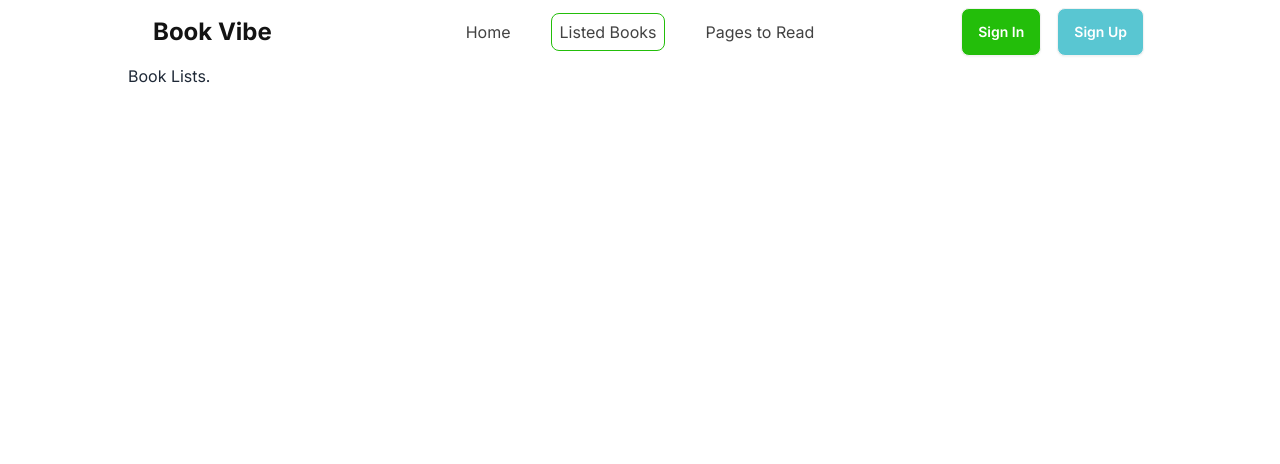
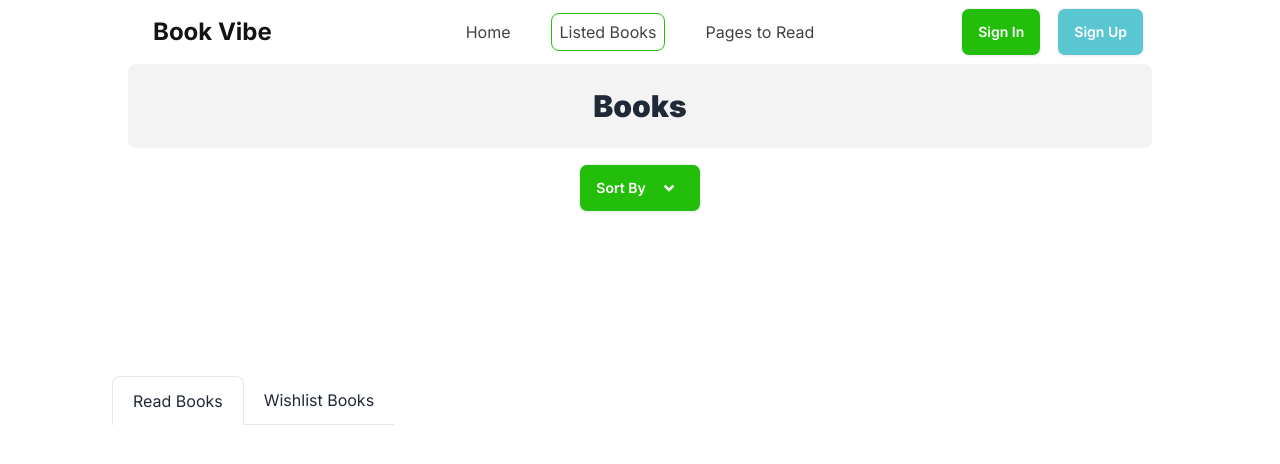
Before and after one commit to AbdurRahim80/book-review, a React (Vite) app: page /listed_books in a window 1280 px wide. Shown: the top 464 px of the page. Built offline with nearby package versions, Linux system fonts and the light colour scheme; a web font is replaced by a local one.

Commit message:
add router

```diff
--- a/src/coponents/bookDetails/BookDetails.jsx
+++ b/src/coponents/bookDetails/BookDetails.jsx
@@ -3,10 +3,10 @@ import { Link, useLoaderData, useParams } from 'react-router-dom';
 
 const BookDetails = () => {
     const bookDetails = useLoaderData();
-    console.log(bookDetails)
+    // console.log(bookDetails)
     const { bookId } = useParams()
     const bookDetail = bookDetails.find(bookDeta => bookDeta.bookId === bookId);
-    console.log(bookDetail);
+    // console.log(bookDetail);
     const { image, tags, bookName, review, author, category, rating, totalPages, publisher, yearOfPublishing } = bookDetail;
 
     return (
--- /dev/null
+++ b/src/coponents/read/Read.jsx
@@ -0,0 +1,14 @@
+import React from 'react';
+import { useLoaderData } from 'react-router-dom';
+
+const Read = () => {
+    const readData = useLoaderData();
+    console.log("data.................................................",readData);
+    return (
+        <div>
+            Read
+        </div>
+    );
+};
+
+export default Read;
--- /dev/null
+++ b/src/coponents/wishList/WishList.jsx
@@ -0,0 +1,11 @@
+import React from 'react';
+
+const WishList = () => {
+    return (
+        <div>
+            WishList
+        </div>
+    );
+};
+
+export default WishList;
--- a/src/pages/booksListed/BookListed.jsx
+++ b/src/pages/booksListed/BookListed.jsx
@@ -1,9 +1,40 @@
-import React from 'react';
+import React, { useState } from 'react';
+import { RiArrowDropDownLine } from "react-icons/ri";
+import { NavLink } from 'react-router-dom';
 
 const BookListed = () => {
+    const [tagIndex , setTagIndex] = useState(0);
     return (
         <div>
-            Book Lists.
+            <h1 className='text-3xl font-black bg-[#1313130D] p-6 rounded-lg text-center'>Books</h1>
+            <div className="dropdown  dropdown-bottom flex justify-center items-center mt-3">
+                <div tabIndex={0} role="button" className="btn m-1 text-[#FFF] bg-[#23BE0A]">Sort By <RiArrowDropDownLine size={30} /></div>
+                <ul tabIndex={0} className="dropdown-content z-[1] menu  shadow rounded-box w-52">
+                    <li><a>Rating</a></li>
+                    <li><a>Number of pages</a></li>
+                    <li><a>Publisher year</a></li>
+                </ul>
+            </div>
+            <div>
+                <div className="flex items-center -mx-4 overflow-x-auto mt-40 overflow-y-hidden sm:justify-start flex-nowrap dark:bg-gray-100 dark:text-gray-800">
+                    <NavLink
+                    to='../read'
+                    onClick={()=> setTagIndex(0)}
+                    rel="noopener noreferrer" href="#" className={`flex items-center flex-shrink-0 px-5 py-3 space-x-2  rounded-t-lg  dark:border-gray-600 dark:text-gray-600
+                    ${tagIndex === 0 ? 'border border-b-0' : "border-b"}
+                    `}>
+                        <span>Read Books</span>
+                    </NavLink>
+                    <NavLink
+                    to='wishlist'
+                    onClick={()=> setTagIndex(1)}
+                    rel="noopener noreferrer" href="#" className={`flex items-center flex-shrink-0 px-5 py-3 space-x-2 rounded-t-lg dark:border-gray-600
+                    ${tagIndex === 1 ? 'border border-b-0' : "border-b"}
+                    dark:text-gray-900`}>
+                        <span>Wishlist Books</span>
+                    </NavLink>
+                </div>
+            </div>
         </div>
     );
 };
--- a/src/rout/router.jsx
+++ b/src/rout/router.jsx
@@ -4,6 +4,8 @@ import MainLay from "../layout/MainLay";
 import BookListed from "../pages/booksListed/BookListed";
 import PageToRead from "../pages/PageToRead/PageToRead";
 import BookDetails from "../coponents/bookDetails/BookDetails";
+import Read from "../coponents/read/Read";
+import WishList from "../coponents/wishList/WishList";
 
 
 const router = createBrowserRouter([
@@ -20,7 +22,19 @@ const router = createBrowserRouter([
             {
                 path: '/book/:bookId',
                 element: <BookDetails/>,
-                loader:()=> fetch(`../data.json`)
+                loader:()=> fetch(`../data.json`),
+                children: [
+                    // {
+                    //     index: true,
+                    //     element: <Read/>,
+                    //     loader:()=> fetch(`../data.json`)
+                    // },
+                    {
+                        path: 'wishlist',
+                        element: <WishList/>,
+                        loader:()=> fetch(`../data.json`)
+                    }
+                ]
             }
             ,
             {
@@ -30,7 +44,12 @@ const router = createBrowserRouter([
             {
                 path: '/pages_to_read',
                 element: <PageToRead/>
+            },
+            {
+                index: '../read',
+                element: <Read/>
             }
+
         ]
     }
 ])
```
Also changed, not shown: index.html (line endings or trailing spaces), src/utilies/utility.js (added).
